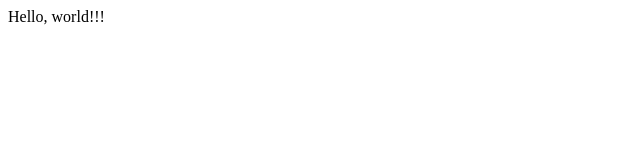
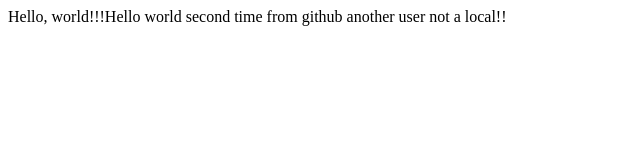
Before and after one commit to kapigula458/lecture0-1, a plain HTML site: page helloworld.html in a window 1280 px wide. Shown: the whole page, without its empty margins (0-640 px from the left). Drawn offline with Linux system fonts and the light colour scheme.

Commit message:
Update helloworld.html

```diff
--- a/helloworld.html
+++ b/helloworld.html
@@ -4,6 +4,6 @@
 		<title> My webpage</title>
 	</head>
 	<body>
-		Hello, world!!!
+		Hello, world!!!Hello world second time from github another user not a local!!
 	</body>
 </html>
```
